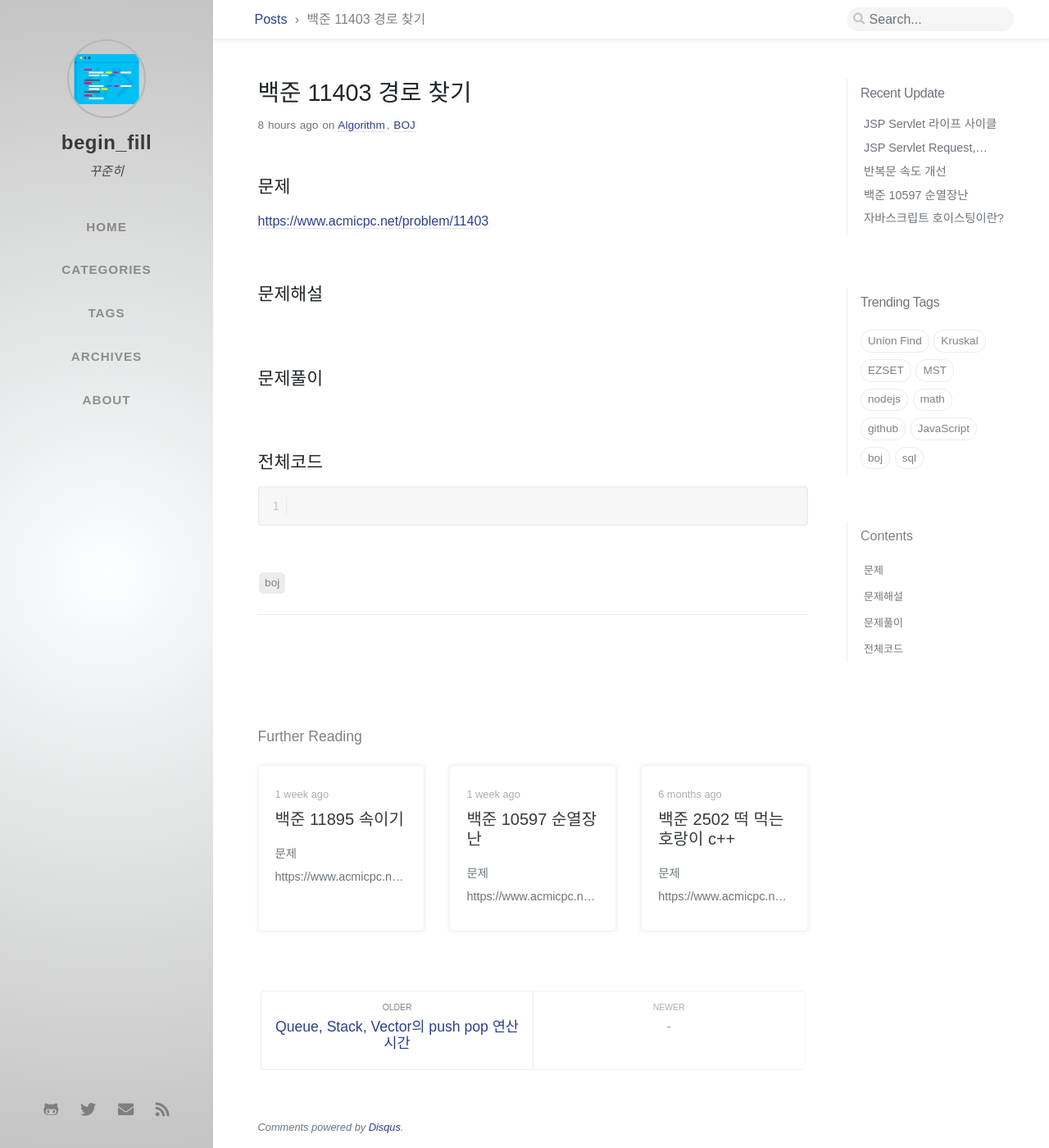
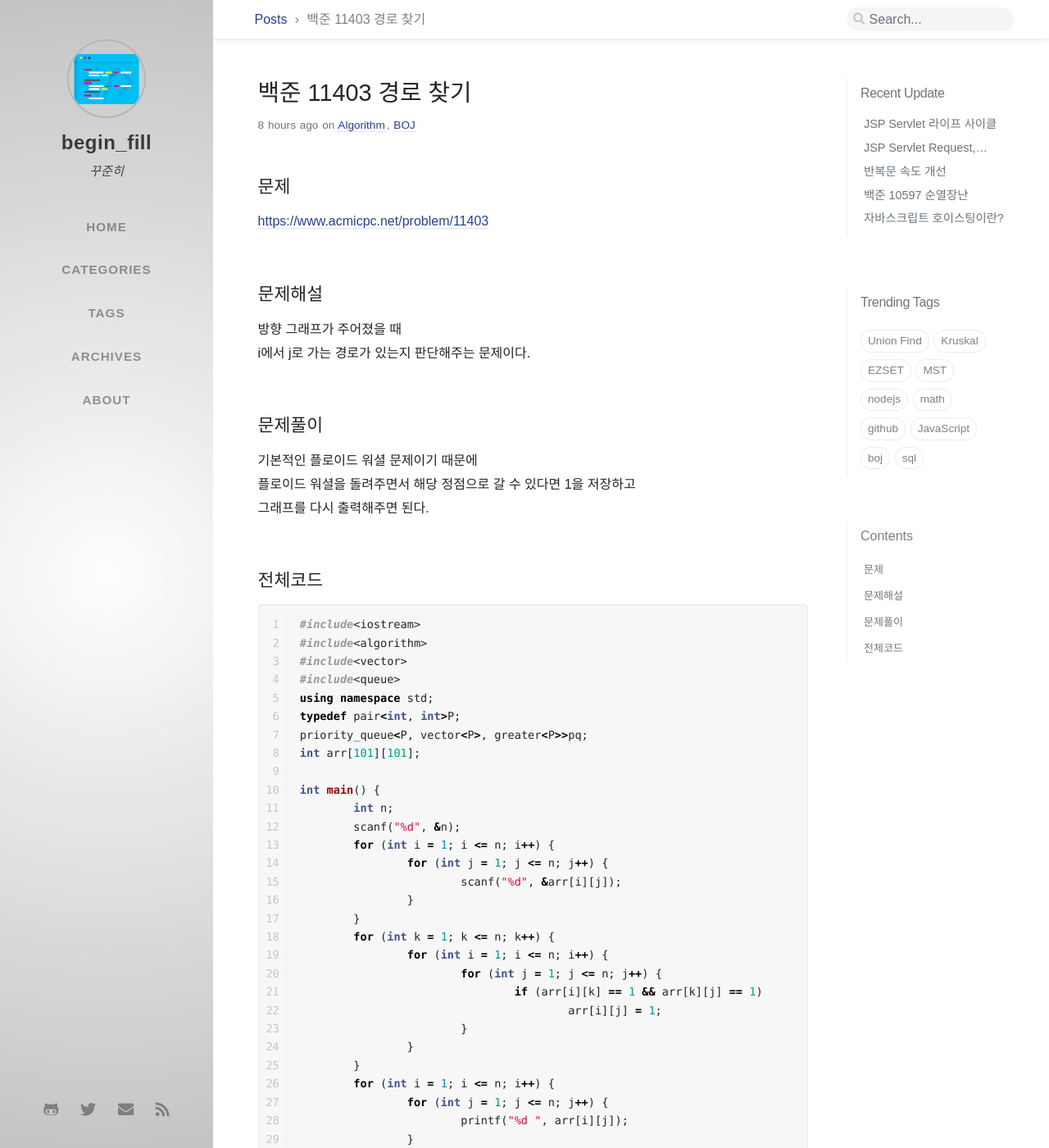
Before and after one commit to ip99202/ip99202.github.io, a Jekyll site: the page built from _posts/2020-08-23-백준-11403-경로-찾기.md, in a window 1280 px wide and 1400 px high. Shown: the whole window at 82% size. Built offline with Jekyll 4.4.1, drawn with Linux system fonts in a browser that asks for light colours; nearby versions of some CDN libraries; some web fonts are replaced; comment, search, counter and statistics services are not loaded; some of the changed text lies outside the part shown.

Commit message:
Fix post

````diff
--- a/_posts/2020-08-23-백준-11403-경로-찾기.md
+++ b/_posts/2020-08-23-백준-11403-경로-찾기.md
@@ -10,15 +10,50 @@ tags: [boj]
 <br>
 
 ## 문제해설
-
+방향 그래프가 주어졌을 때
+i에서 j로 가는 경로가 있는지 판단해주는 문제이다.
 <br>
 
 ## 문제풀이
-
+기본적인 플로이드 워셜 문제이기 때문에
+플로이드 워셜을 돌려주면서 해당 정점으로 갈 수 있다면 1을 저장하고
+그래프를 다시 출력해주면 된다.
 <br>
 
 
 ## 전체코드
 ```c++
+#include<iostream>
+#include<algorithm>
+#include<vector>
+#include<queue>
+using namespace std;
+typedef pair<int, int>P;
+priority_queue<P, vector<P>, greater<P>>pq;
+int arr[101][101];
 
+int main() {
+	int n;
+	scanf("%d", &n);
+	for (int i = 1; i <= n; i++) {
+		for (int j = 1; j <= n; j++) {
+			scanf("%d", &arr[i][j]);
+		}
+	}
+	for (int k = 1; k <= n; k++) {
+		for (int i = 1; i <= n; i++) {
+			for (int j = 1; j <= n; j++) {
+				if (arr[i][k] == 1 && arr[k][j] == 1)
+					arr[i][j] = 1;
+			}
+		}
+	}
+	for (int i = 1; i <= n; i++) {
+		for (int j = 1; j <= n; j++) {
+			printf("%d ", arr[i][j]);
+		}
+		printf("\n");
+	}
+	return 0;
+}
 ```
````
Also changed, not shown: other parts of _posts/2020-08-23-백준-11403-경로-찾기.md (+1 -1 lines).
